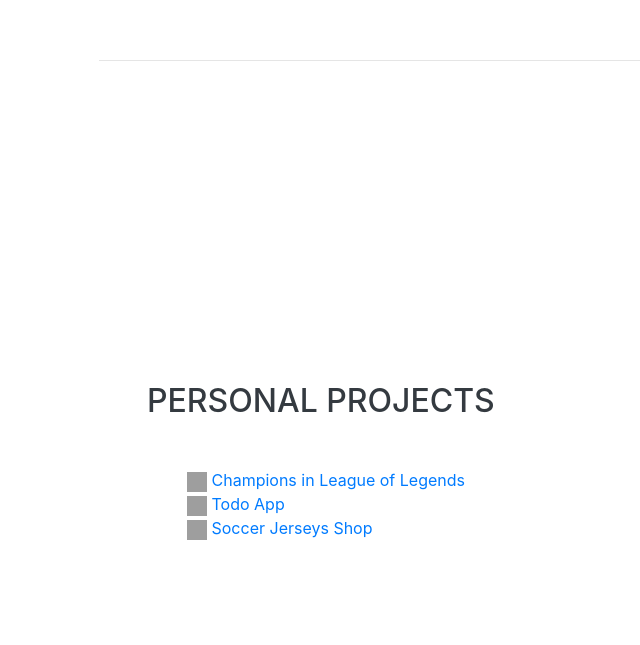
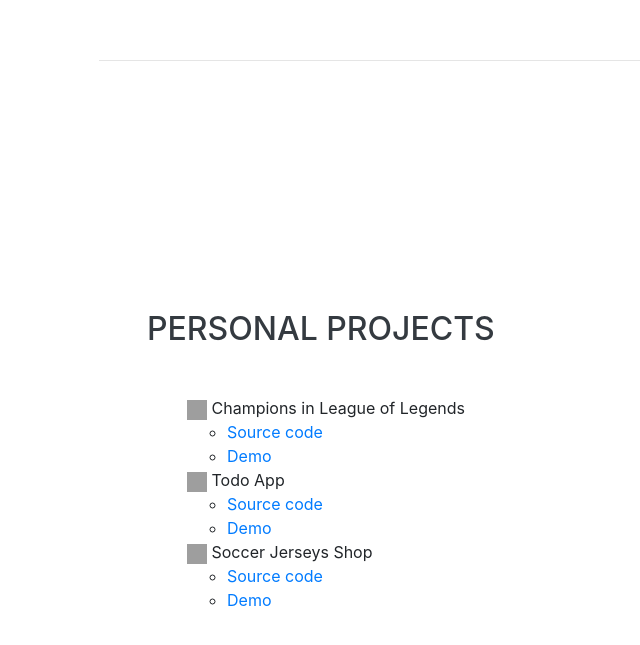
Before and after one commit to khuongitptit/khuongitptit.github.io, a website with bundled scripts: page index.html in a window 1280 px wide. Shown: the part 3944-4589 px from the top of the page, without its empty margins (173-813 px from the left). Built offline with nearby package versions, Linux system fonts and the light colour scheme; grey boxes are pictures that could not be loaded; files whose address does not match are found by name; a web font is replaced by a local one.

Commit message:
Update index.html

```diff
--- a/index.html
+++ b/index.html
@@ -308,22 +308,44 @@
         <h2 class="mb-5">Personal Projects</h2>
         <ul class="fa-ul mb-0">
           <li>
-            <a href="https://khuongitptit.github.io/lol-react-app/">
+
               <img src="https://p7.hiclipart.com/preview/1016/1000/897/league-of-legends-computer-icons-ongamenet-starleague-video-game-electronic-sports-voice-actor.jpg" height="20px" width="20px"/>
               Champions in League of Legends
-            </a>
+
+            <ul>
+              <li>
+                <a href="https://github.com/khuongitptit/lol-react-app/tree/master">Source code</a>
+              </li>
+              <li>
+                <a  href="https://khuongitptit.github.io/lol-react-app/">Demo</a>
+              </li>
+            </ul>
             </li>
             <li>
-              <a href="https://khuongitptit.github.io/todolist-react-app/">
+
                 <img src="https://user-images.githubusercontent.com/1711854/28282651-29665d66-6af9-11e7-96d1-e9346a836007.png" height="20px" width="20px"/>
                 Todo App
-              </a>
+                <ul>
+                  <li>
+                    <a href="https://github.com/khuongitptit/todolist-react-app/tree/master">Source code</a>
+                  </li>
+                  <li>
+                    <a href="https://khuongitptit.github.io/todolist-react-app/">Demo</a>
+                  </li>
+                </ul>
               </li>
               <li>
-                <a href="https://test-firebase-auth-305e7.web.app/">
+
                   <img src="https://cdn.onlinewebfonts.com/svg/img_521884.png" height="20px" width="20px"/>
                   Soccer Jerseys Shop
-                </a>
+                  <ul>
+                    <li>
+                      <a href="https://github.com/khuongitptit/soccer-jerseys-shop">Source code</a>
+                    </li>
+                    <li>
+                      <a href="https://test-firebase-auth-305e7.firebaseapp.com/">Demo</a>
+                    </li>
+                  </ul>
                 </li>
         </ul>
       </div>
```
